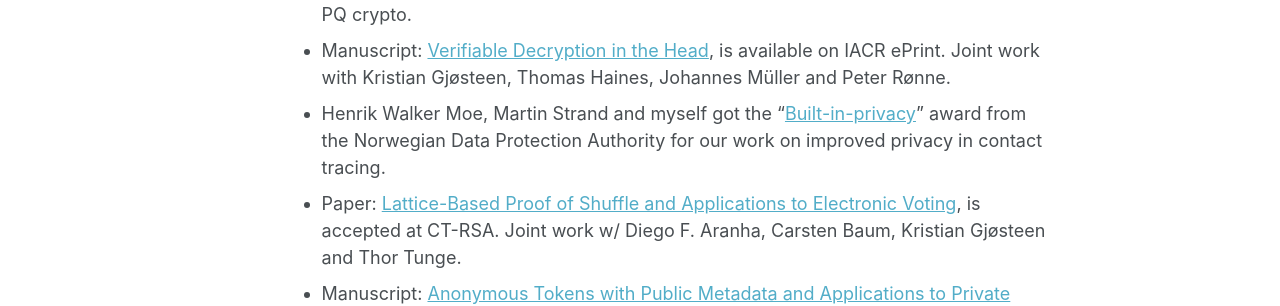
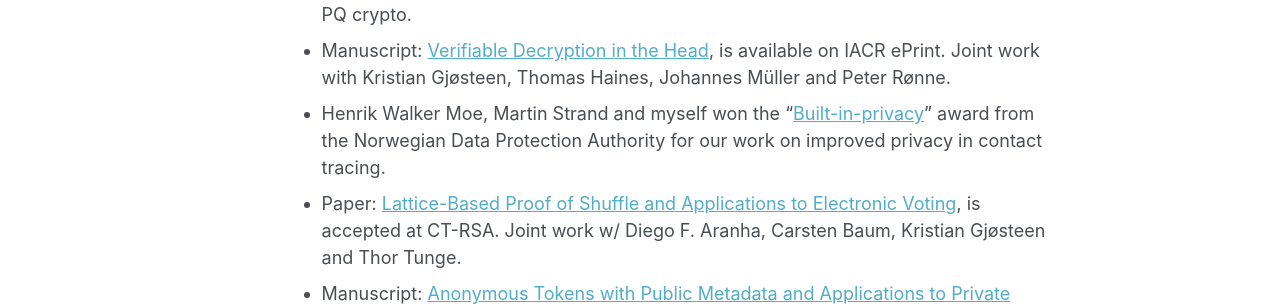
Before and after one commit to tjesi/tjesi.github.io, a Jekyll site: the page built from _pages/about.md, in a window 1280 px wide and 1303 px high. Shown: the part 762-1068 px from the top of the window. Built offline with Jekyll 4.4.1, drawn with Linux system fonts in a browser that asks for light colours; some web fonts are replaced.

Commit message:
Update about.md

```diff
--- a/_pages/about.md
+++ b/_pages/about.md
@@ -21,6 +21,6 @@
 **News**:
 - Our project "[OffPAD -- Optimizing balance between high security and usability](https://prosjektbanken.forskningsradet.no/en/project/FORISS/321619)" got funded 16M NOK by the Norwegian Research Council for research on lightweight and PQ crypto.
 - Manuscript: [Verifiable Decryption in the Head](https://eprint.iacr.org/2021/558.pdf), is available on IACR ePrint. Joint work with Kristian Gjøsteen, Thomas Haines, Johannes Müller and Peter Rønne.
-- Henrik Walker Moe, Martin Strand and myself got the "[Built-in-privacy](https://www.datatilsynet.no/aktuelt/aktuelle-nyheter-2021/pris-for-innebygd-personvern-til-anonyme-tokens)" award from the Norwegian Data Protection Authority for our work on improved privacy in contact tracing.
+- Henrik Walker Moe, Martin Strand and myself won the "[Built-in-privacy](https://www.datatilsynet.no/aktuelt/aktuelle-nyheter-2021/pris-for-innebygd-personvern-til-anonyme-tokens)" award from the Norwegian Data Protection Authority for our work on improved privacy in contact tracing.
 - Paper: [Lattice-Based Proof of Shuffle and Applications to Electronic Voting](https://eprint.iacr.org/2021/338.pdf), is accepted at CT-RSA. Joint work w/ Diego F. Aranha, Carsten Baum, Kristian Gjøsteen and Thor Tunge.
 - Manuscript: [Anonymous Tokens with Public Metadata and Applications to Private Contact Tracing](https://eprint.iacr.org/2021/203.pdf), is available on IACR ePrint. Joint work with Martin Strand.
```
